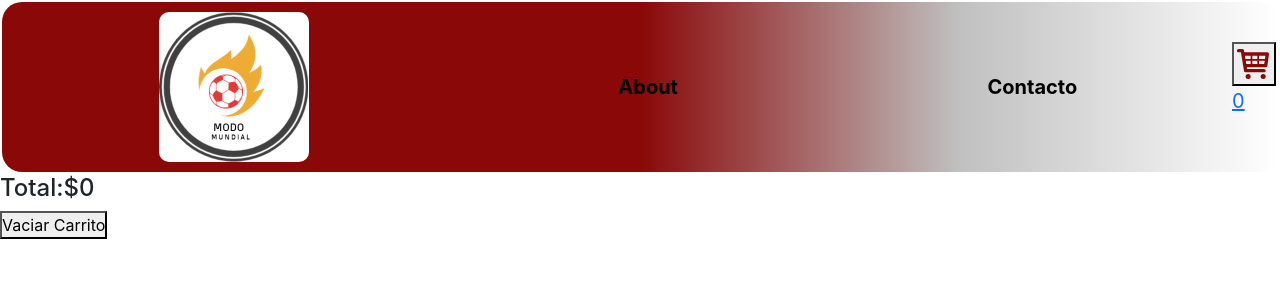
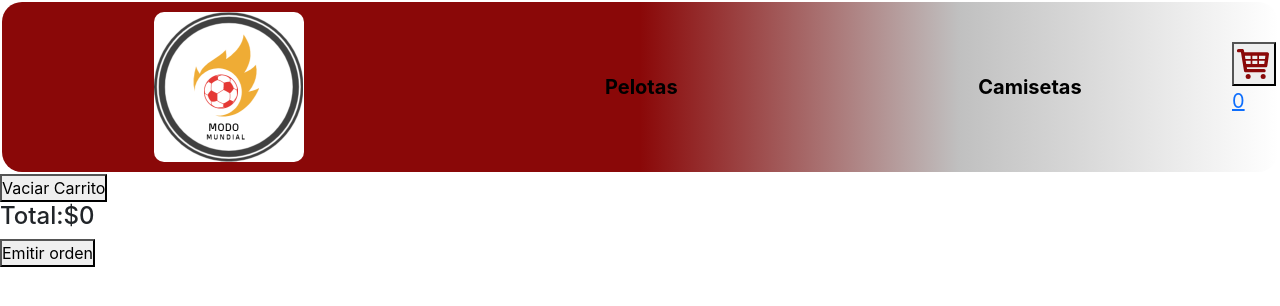
Before and after one commit to ladislao2/eCommerceModoMundialAlvarezEduardo, a React (Create React App) app: page /cart in a window 1280 px wide. Shown: the top 306 px of the page. Built offline with nearby package versions, Linux system fonts and the light colour scheme.

Commit message:
Commiteo del ultimo desafio orders

```diff
--- a/src/Components/Cart.js
+++ b/src/Components/Cart.js
@@ -1,4 +1,5 @@
-import React from "react";
+import { addDoc, collection, getFirestore } from "firebase/firestore";
+
 import { useContext } from "react";
 import { Link } from "react-router-dom";
 import { CartContext } from "../cartContext";
@@ -6,10 +7,34 @@ import { CartContext } from "../cartContext";
 const Cart = () => {
   //const valores = useContext(CartContext)
   //console.log(valores.Cart)
-  const { cart, deleteAll, deleteUno, suma } = useContext(CartContext);
-  if(cart.lenght === 0){
-    return(
-      <h2>AUN NO HAY PRODUCTOS PARA MOSTRAR, VOLVER AL <Link to="/">Home</Link>
+  const { cart, deleteAll, deleteUno, totalCart } = useContext(CartContext);
+
+  const order = {
+    buyer: {
+      name: "eduardo",
+      email: "eduardo@gmail.com",
+      phone: "1130959554",
+      address: "avellaneda 1938",
+    },
+    items: cart.map((productos) => ({
+      id: productos.id,
+      name: productos.name,
+      Precio: productos.Precio,
+      cantidad: productos.cantidad,
+    })),
+    total: totalCart(),
+  };
+
+  const handleClick = () => {
+    const db = getFirestore();
+    const ordersCollection = collection(db, "orders");
+    addDoc(ordersCollection, order).then(({ id }) => console.log(id));
+  };
+
+  if (cart.lenght === 0) {
+    return (
+      <h2>
+        AUN NO HAY PRODUCTOS PARA MOSTRAR, VOLVER AL <Link to="/">Home</Link>
       </h2>
     );
   }
@@ -23,12 +48,13 @@ const Cart = () => {
 
             <h3>${prod.Precio}</h3>
           </div>
-          <button onClick={()=>deleteUno(prod.id)}>Eliminar</button>
+          <button onClick={() => deleteUno(prod.id)}>Eliminar</button>
         </div>
       ))}
+      <button onClick={deleteAll}>Vaciar Carrito</button>
+      <h4>Total:${totalCart()} </h4>
 
-      <h4>Total:${suma}</h4>
-      <button onClick={deleteAll}>Vaciar Carrito</button>
+      <button onClick={handleClick}>Emitir orden</button>
     </div>
   );
 };
--- a/src/Components/ItemDetail.js
+++ b/src/Components/ItemDetail.js
@@ -1,4 +1,3 @@
-import React from "react";
 import Card from "react-bootstrap/Card";
 
 import { useState, useContext } from "react";
--- a/src/Components/ItemList.jsx
+++ b/src/Components/ItemList.jsx
@@ -6,7 +6,7 @@ const ItemList = ({ items }) => {
   return (
     <>
       {items.map((item) => (
-        <Item item={item} key={item.id}/>
+        <Item item={item} key={item.id} {...item} />
       ))}
     </>
   );
--- a/src/Components/NavBar.js
+++ b/src/Components/NavBar.js
@@ -14,12 +14,12 @@ const NavBar = () => {
           alt="logo modo mundial"
         />
       </Link>
-      <NavLink to="/About" className="flex-sm-fill text-sm-center nav-link">
-        About
+      <NavLink to="/categorias/Pelota" className="flex-sm-fill text-sm-center nav-link">
+        Pelotas
       </NavLink>
 
-      <NavLink to="/Contacto" className="flex-sm-fill text-sm-center nav-link ">
-        Contacto
+      <NavLink to="/categorias/Camiseta" className="flex-sm-fill text-sm-center nav-link ">
+        Camisetas
       </NavLink>
       <NavLink to="/cart">
         <CartWidget />
--- a/src/cartContext.jsx
+++ b/src/cartContext.jsx
@@ -5,16 +5,16 @@ export const CartContext = createContext();
 const Provider = (props) => {
   //si o si creo un componente va a envolver toda mi app
   const [cart, setCart] = useState([]);
-  const [suma, setSuma] = useState(0);
+
   // funcion para calcular el total de precio (unidades*precio)
   const totalCart = () => {
-    let suma = 0;
-    cart.forEach(item => (suma += item.Precio*item.cantidad));
-    setSuma(suma);
+    let total = 0;
+    cart.forEach((item) => (total += item.Precio * item.cantidad));
+
+    return total;
   };
   useEffect(() => {
     console.log(cart);
-    totalCart();
   }, [cart]);
 
   const addToCart = (
@@ -37,8 +37,6 @@ const Provider = (props) => {
 
   // funcion para calcular total de unidades
 
-
-
   //funcion que elimine a un producto en particular
   const deleteUno = (id) => {
     const productosFiltrados = cart.filter((prod) => prod.id !== id); //filter se queda con todos los productos q no se ese id
@@ -53,7 +51,7 @@ const Provider = (props) => {
 
   return (
     <CartContext.Provider
-      value={{ cart, addToCart, deleteAll, deleteUno, suma, }}
+      value={{ cart, addToCart, deleteAll, deleteUno, totalCart }}
     >
       {props.children}
     </CartContext.Provider> // viajan los children aca, desde la app
--- a/src/mock/productos.jsx
+++ b/src/mock/productos.jsx
@@ -21,7 +21,7 @@ const productos = [
 
   {
     id: "3",
-    name: 'Al Rihla "2022""',
+    name: 'Al Rihla "2022"',
     Precio: 13450,
     Stock: 10,
     img: "/images/Al Rihla.jpg",
```
